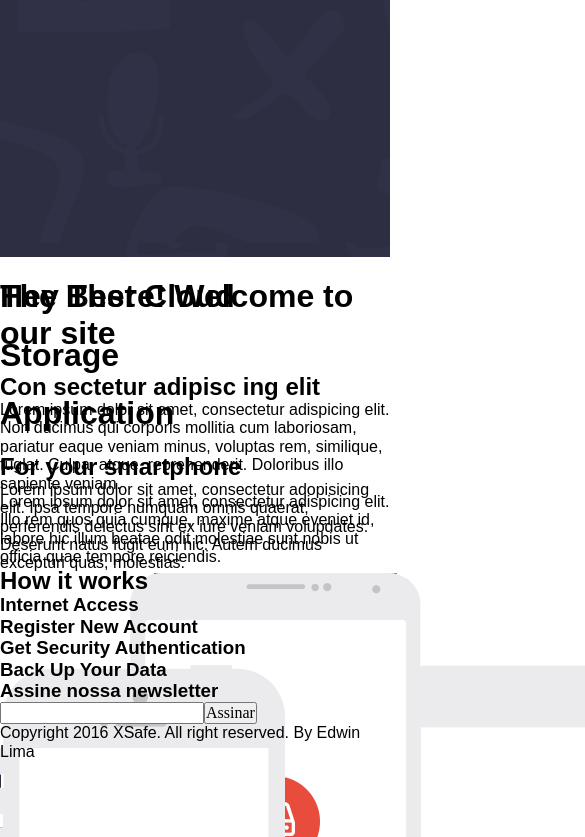
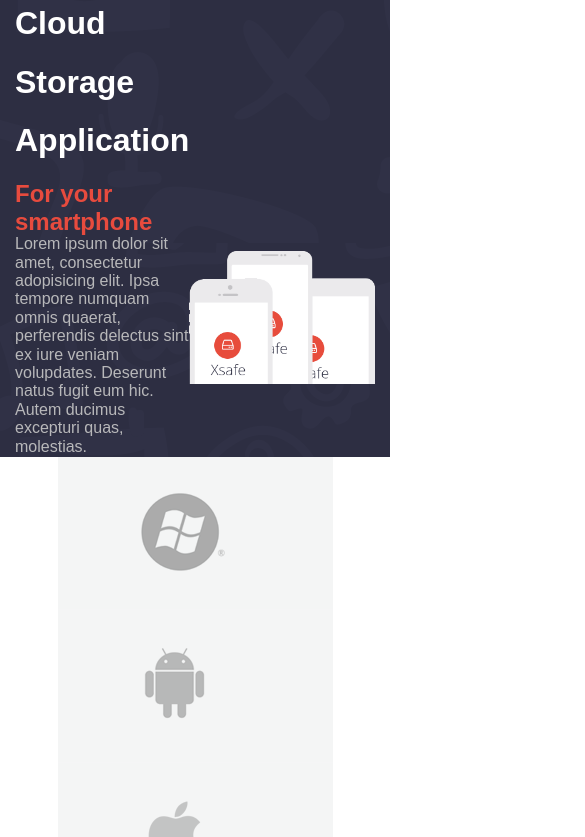
Before and after one commit to Edwin160508/xsafe.com, a plain HTML site: page index-flex.html in a window 390 px wide. Shown: the part 487-1324 px from the top of the page, 585 px wide, since content can reach past the window. Drawn offline with nearby package versions, Linux system fonts and the light colour scheme; a web font is replaced by a local one.

Commit message:
ajustes.

```diff
--- a/css/style-flex.css
+++ b/css/style-flex.css
@@ -21,7 +21,7 @@ html, body, header{
 
 #header{
 	background-image: url('../imagens/background_header.png');
-	height: 46.5em;
+	height: 48em;
 	padding-top: 6.5em;
 }
 
@@ -41,11 +41,6 @@ html, body, header{
     color: #e74b3e;
     text-decoration: underline;
 }
-/*
-#header nav ul{
-    list-style: none;
-    display: flex;
-}*/
 
 #header header{
     display: flex;
@@ -56,6 +51,11 @@ html, body, header{
     padding: 10px;
     display: flex;
     justify-content: flex-end;
+}
+#header section {
+    position: absolute;
+    top: 22.2em;
+    display: flex;
 }
 .togglearea label{
     background-color: white;
@@ -78,13 +78,133 @@ html, body, header{
 .togglearea{
     padding-top: 2.5em;
     display: none;
+
+}
+#advertising-header {
+    width: 50%;
+}
+#advertising-header h1, #footer h3{
+    color: white;
+}
+#advertising-header h2{
+    color: #e74b3e;
+}
+#advertising-header p{
+    color: #b8b8ba;
+}
+.phoneImg {
+    width: 100%;
+}
+.container{
+    padding: 15px 15px;
+}
+/*sprite-icon-1160x153.png*/
+.plataformas div{
+	width: 275px; height: 153px;
+	background: url('../imagens/sprite-icon-1160x153.png') no-repeat;
+    margin-right: 0.15em;
+}
+.plataformas {
+    display: flex;
+}
+.windows {background-position: -20px 0 !important;}
+.android { background-position: -321px 0 !important; }
+.apple { background-position: -609px 0 !important; }
+.blackBerry { background-position: -936px 0 !important; }
+#middle {
+    margin-top: 9em;
+}
+#middle header{
+    display: flex;
+}
+#middle h1{
+    font-size: 4em;
+}
+#middle h1 span, #middle article h2{
+    color: #e74b3e;
+}
+#middle article {
+    padding-top: 4em;
+}
+#middle article p {
+    margin-top: 1em;
+    color: #b8b8ba;
+}
+#middle article h2{
+    font-family: Arial;
+    text-transform: uppercase;
+    font-weight: 200;
+}
+#middle section{
+    margin-top: 2em;
+    background-color: #e9e9e9;
+}
+#middle section h2{
+    font-weight: 100;
+    font-size: 3em;
+    font-family: 'Open Sans', sans-serif;
+}
+#middle section h3{
+    text-align: center;
+    margin-top: 4vh;
+}
+.circulo-vermelho{
+    height: 200px;
+    width: 200px;
+    border-radius: 200px;
+    background-color: #e74b3e;
+    margin-left: auto;
+    margin-right: auto;
+}
+#our-job {
+    display: flex;
+}
+#footer {
+    background-image: url('../imagens/background_footer.png');
+    /*height: 40.5em;*/
+    padding-top: 6em;
+}
+#footer>header>div h3::before{
+	content: url('../imagens/envelope.png');
+	margin-right: 0.2em;
+	-webkit-box-sizing: content-box;
+    -moz-box-sizing: content-box;
+    -ms-box-sizing: content-box;
+    -o-box-sizing: content-box;
+    vertical-align: middle;
+}
+#footer header {
+    display: flex;
+    margin-left: auto;
+    margin-right: auto;
+}
+.facebook {width: 40px; height: 40px; background-position: 0px 0 !important;}
+.twitter {width: 40px; height: 40px; background-position: -40px 0 !important; }
+.bola {width: 40px; height: 40px; background-position: -80px 0 !important; }
+.pipa {width: 40px; height: 40px; background-position: -120px 0 !important; }
+
+.facebook:hover {width: 40px; height: 40px; background-position: 0px -40px !important;}
+.twitter:hover {width: 40px; height: 40px; background-position: -40px -40px !important; }
+.bola:hover {width: 40px; height: 40px; background-position: -80px -40px !important; }
+.pipa:hover {width: 40px; height: 40px; background-position: -120px -40px !important; }
+
+.redes-sociais {width: 100%; display: flex;}
+.redes-sociais a{
+    width: 40px; height: 40px;
+    background: url('../imagens/sprite-social.png') no-repeat;
+    margin-right: 0.15em;
+    display: flex;
 }
 @media screen and (max-width: 778px){
+    #header{
+        height: 50em;
+    }
     /*Transformar menu em amburger*/
     #barra-navegacao-topo{
         flex-direction: column;
         display: none;
         margin-top: 2em;
+        margin-left: 10em;
     }
     #toggle:checked + #barra-navegacao-topo {
         display: flex;
@@ -92,4 +212,79 @@ html, body, header{
     .togglearea{
         display: flex;
     }
+    .blackBerry { background-position: -886px 0 !important; }
+    #middle {
+        margin-top: 36em;
+    }
+    #middle article {
+        padding-top: 2.5em;
+    }
+    #middle h1{
+        font-size: 2em;
+    }
+    #header section {
+        top: 26.2em;
+    }
+    #our-job {
+        display: block;
+    }
+    #our-job div{
+        margin-bottom: 2em;
+    }
+    .plataformas {
+        flex-direction: column;
+
+    }
+    .windows { background-position: -20px 0 !important; }
+    .android { background-position: -321px 0 !important; }
+    .apple { background-position: -609px 0 !important; }
+    .blackBerry { background-position: -886px 0 !important; }
+    .windows, .android, .apple, .blackBerry{
+        margin-left: auto;
+        margin-right: auto !important;
+        width: 100%;
+    }
 }
+@media (min-width: 778px) and (max-width: 822px){
+
+    .circulo-vermelho{
+        height: 150px;
+        width: 150px;
+        border-radius: 200px;
+        background-color: #e74b3e;
+        margin-left: auto;
+        margin-right: auto;
+    }
+    #our-job div{
+        margin-right: auto;
+        margin-left: auto;
+    }
+    .plataformas {
+        flex-direction: column;
+    }
+}
+
+@media (min-width: 481px) and (max-width: 600px){
+    #header{
+        height: 59em !important;
+    }
+    #barra-navegacao-topo{
+        margin-left: 0;
+    }
+    .phoneImg{
+        padding-top: 15em;
+    }
+}
+@media (max-width: 480px){
+    .phoneImg{
+        padding-top: 19em;
+    }
+    #header {
+        height: 59em;
+    }
+    #barra-navegacao-topo{
+        margin-left: 0;
+    }
+
+
+}
--- a/style-flex.css
+++ /dev/null
@@ -1,290 +0,0 @@
-@import url('https://fonts.googleapis.com/css?family=Mukta+Malar');
-@import url('https://fonts.googleapis.com/css?family=Open+Sans');
-@font-face{
-	font-family: myFirstFont;
-	scr: url(glyphicons-halflings-regular.woff);
-}
-
-* {
-    margin: 0;
-    padding: 0;
-    box-sizing: border-box;
-    font-family: 'Mukta Malar', sans-serif;
-}
-
-div {
-	font-family: myFirstFont;
-}
-html, body, header{
-	height: 100%;
-}
-
-#header{
-	background-image: url('../imagens/background_header.png');
-	height: 48em;
-	padding-top: 6.5em;
-}
-
-#barra-navegacao-topo{
-    padding: 3em 1em;
-    display: flex;
-}
-#barra-navegacao-topo a{
-	color: #989bc6;
-    text-decoration: none;
-    text-transform: uppercase;
-    padding: 15px 15px;
-    font-family: Arial;
-}
-
-#barra-navegacao-topo a:hover{
-    color: #e74b3e;
-    text-decoration: underline;
-}
-
-#header header{
-    display: flex;
-}
-#toggle{display: none;}
-.togglearea{
-    color: #989bc6;
-    padding: 10px;
-    display: flex;
-    justify-content: flex-end;
-}
-#header section {
-    position: absolute;
-    top: 22.2em;
-    display: flex;
-}
-.togglearea label{
-    background-color: white;
-    height: 45px;
-    width: 50px;
-    color: black;
-    border-radius: 6px;
-    cursor: pointer;
-    display: flex;
-    justify-content: center;
-    align-items: center;
-    flex-direction: column;
-}
-.togglearea label span{
-    background-color: #e74b3e;
-    height: 4px;
-    width: 70%;
-    margin: 4px 0px;
-}
-.togglearea{
-    padding-top: 2.5em;
-    display: none;
-
-}
-#advertising-header {
-    width: 50%;
-}
-#advertising-header h1, #footer h3{
-    color: white;
-}
-#advertising-header h2{
-    color: #e74b3e;
-}
-#advertising-header p{
-    color: #b8b8ba;
-}
-.phoneImg {
-    width: 100%;
-}
-.container{
-    padding: 15px 15px;
-}
-/*sprite-icon-1160x153.png*/
-.plataformas div{
-	width: 275px; height: 153px;
-	background: url('../imagens/sprite-icon-1160x153.png') no-repeat;
-    margin-right: 0.15em;
-}
-.plataformas {
-    display: flex;
-}
-.windows {background-position: -20px 0 !important;}
-.android { background-position: -321px 0 !important; }
-.apple { background-position: -609px 0 !important; }
-.blackBerry { background-position: -936px 0 !important; }
-#middle {
-    margin-top: 9em;
-}
-#middle header{
-    display: flex;
-}
-#middle h1{
-    font-size: 4em;
-}
-#middle h1 span, #middle article h2{
-    color: #e74b3e;
-}
-#middle article {
-    padding-top: 4em;
-}
-#middle article p {
-    margin-top: 1em;
-    color: #b8b8ba;
-}
-#middle article h2{
-    font-family: Arial;
-    text-transform: uppercase;
-    font-weight: 200;
-}
-#middle section{
-    margin-top: 2em;
-    background-color: #e9e9e9;
-}
-#middle section h2{
-    font-weight: 100;
-    font-size: 3em;
-    font-family: 'Open Sans', sans-serif;
-}
-#middle section h3{
-    text-align: center;
-    margin-top: 4vh;
-}
-.circulo-vermelho{
-    height: 200px;
-    width: 200px;
-    border-radius: 200px;
-    background-color: #e74b3e;
-    margin-left: auto;
-    margin-right: auto;
-}
-#our-job {
-    display: flex;
-}
-#footer {
-    background-image: url('../imagens/background_footer.png');
-    /*height: 40.5em;*/
-    padding-top: 6em;
-}
-#footer>header>div h3::before{
-	content: url('../imagens/envelope.png');
-	margin-right: 0.2em;
-	-webkit-box-sizing: content-box;
-    -moz-box-sizing: content-box;
-    -ms-box-sizing: content-box;
-    -o-box-sizing: content-box;
-    vertical-align: middle;
-}
-#footer header {
-    display: flex;
-    margin-left: auto;
-    margin-right: auto;
-}
-.facebook {width: 40px; height: 40px; background-position: 0px 0 !important;}
-.twitter {width: 40px; height: 40px; background-position: -40px 0 !important; }
-.bola {width: 40px; height: 40px; background-position: -80px 0 !important; }
-.pipa {width: 40px; height: 40px; background-position: -120px 0 !important; }
-
-.facebook:hover {width: 40px; height: 40px; background-position: 0px -40px !important;}
-.twitter:hover {width: 40px; height: 40px; background-position: -40px -40px !important; }
-.bola:hover {width: 40px; height: 40px; background-position: -80px -40px !important; }
-.pipa:hover {width: 40px; height: 40px; background-position: -120px -40px !important; }
-
-.redes-sociais {width: 100%; display: flex;}
-.redes-sociais a{
-    width: 40px; height: 40px;
-    background: url('../imagens/sprite-social.png') no-repeat;
-    margin-right: 0.15em;
-    display: flex;
-}
-@media screen and (max-width: 778px){
-    #header{
-        height: 50em;
-    }
-    /*Transformar menu em amburger*/
-    #barra-navegacao-topo{
-        flex-direction: column;
-        display: none;
-        margin-top: 2em;
-        margin-left: 10em;
-    }
-    #toggle:checked + #barra-navegacao-topo {
-        display: flex;
-    }
-    .togglearea{
-        display: flex;
-    }
-    .blackBerry { background-position: -886px 0 !important; }
-    #middle {
-        margin-top: 36em;
-    }
-    #middle article {
-        padding-top: 2.5em;
-    }
-    #middle h1{
-        font-size: 2em;
-    }
-    #header section {
-        top: 26.2em;
-    }
-    #our-job {
-        display: block;
-    }
-    #our-job div{
-        margin-bottom: 2em;
-    }
-    .plataformas {
-        flex-direction: column;
-
-    }
-    .windows { background-position: -20px 0 !important; }
-    .android { background-position: -321px 0 !important; }
-    .apple { background-position: -609px 0 !important; }
-    .blackBerry { background-position: -886px 0 !important; }
-    .windows, .android, .apple, .blackBerry{
-        margin-left: auto;
-        margin-right: auto !important;
-        width: 100%;
-    }
-}
-@media (min-width: 778px) and (max-width: 822px){
-
-    .circulo-vermelho{
-        height: 150px;
-        width: 150px;
-        border-radius: 200px;
-        background-color: #e74b3e;
-        margin-left: auto;
-        margin-right: auto;
-    }
-    #our-job div{
-        margin-right: auto;
-        margin-left: auto;
-    }
-    .plataformas {
-        flex-direction: column;
-    }
-}
-
-@media (min-width: 481px) and (max-width: 600px){
-    #header{
-        height: 59em !important;
-    }
-    #barra-navegacao-topo{
-        margin-left: 0;
-    }
-    .phoneImg{
-        padding-top: 15em;
-    }
-}
-@media (max-width: 480px){
-    .phoneImg{
-        padding-top: 19em;
-    }
-    #header {
-        height: 59em;
-    }
-    #barra-navegacao-topo{
-        margin-left: 0;
-    }
-
-
-}
```
